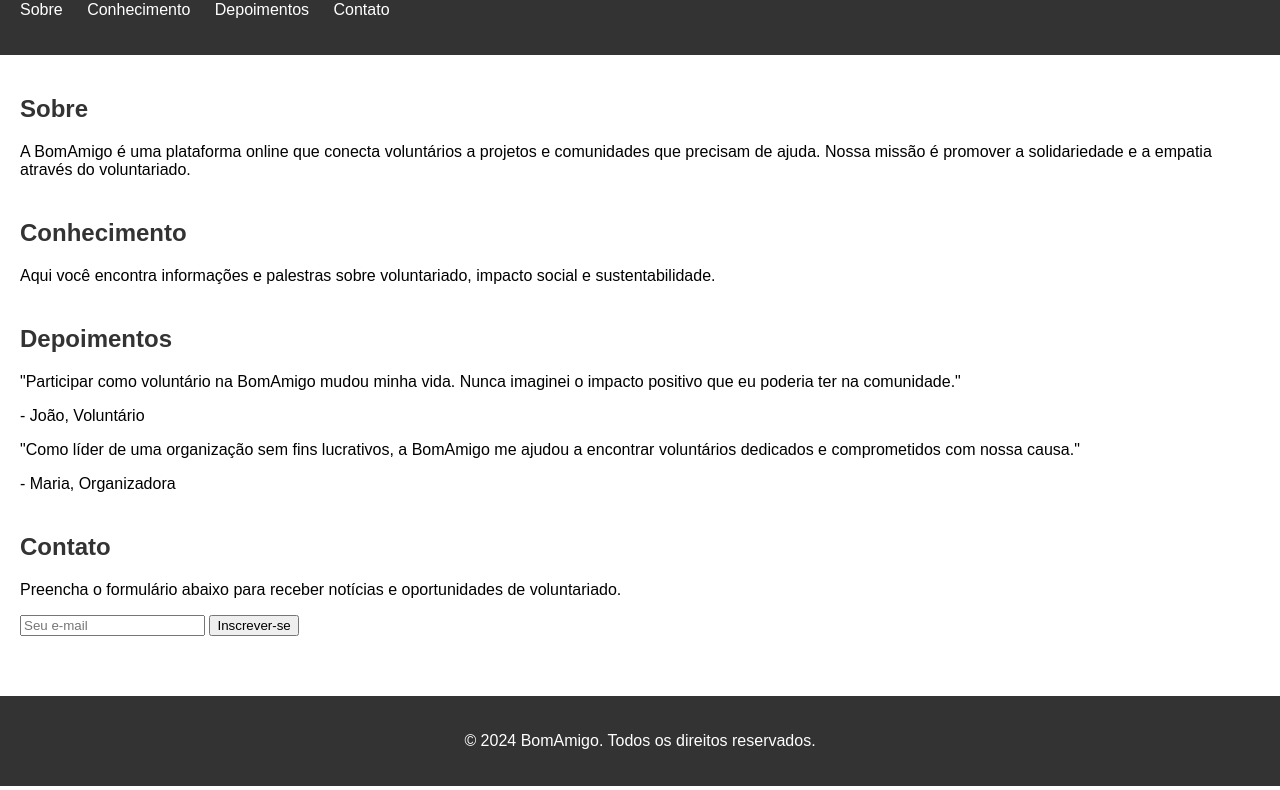
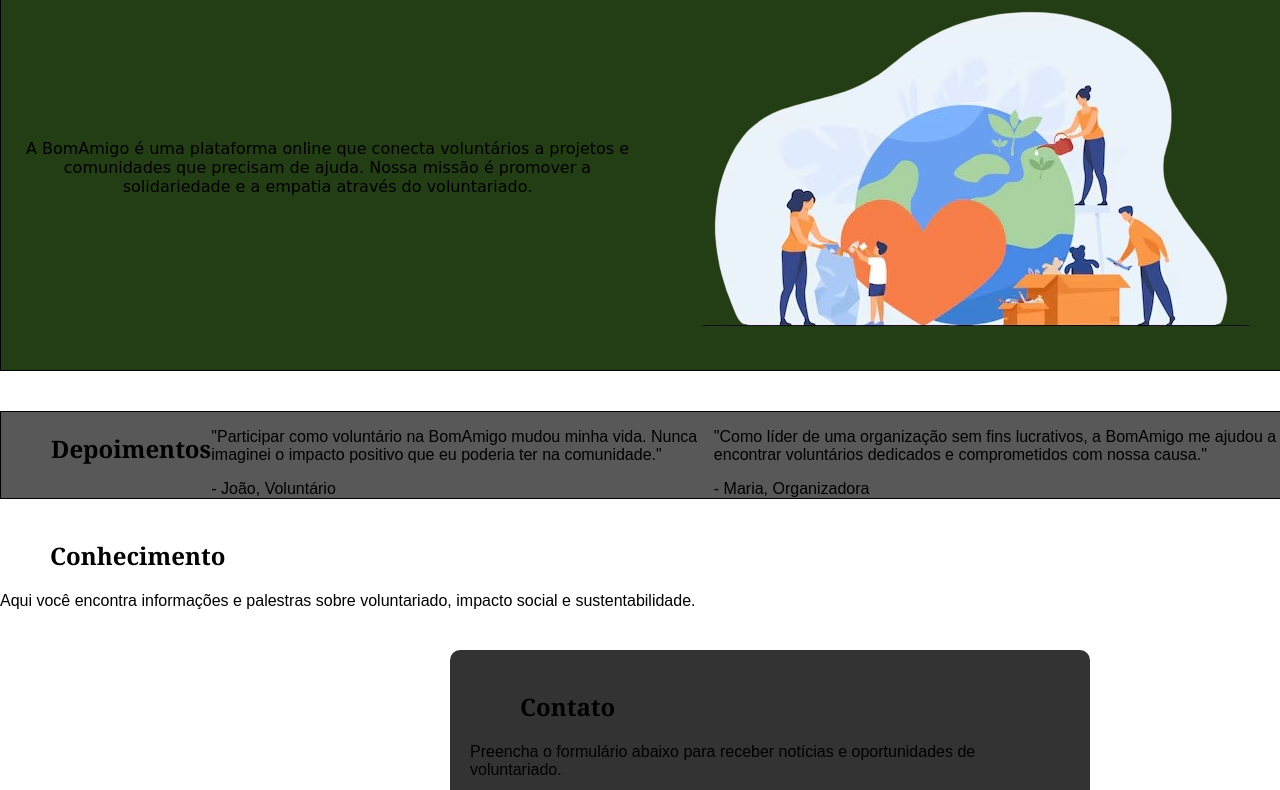
Before and after one commit to lucas-alexandrino/UnidosPeloBem, a plain HTML site: page index.html in a window 1280 px wide. Shown: the part 72-862 px from the top of the page. Drawn offline with Linux system fonts and the light colour scheme.

Commit message:
Atualização Semana

```diff
--- a/index.html
+++ b/index.html
@@ -1,52 +1,61 @@
 <!DOCTYPE html>
 <html lang="en">
+
 <head>
   <meta charset="UTF-8">
   <meta name="viewport" content="width=device-width, initial-scale=1.0">
   <title>BomAmigo - Conectando Voluntários</title>
   <link rel="stylesheet" href="styles.css">
 </head>
+
 <body>
   <header>
     <h1>BomAmigo</h1>
     <nav>
       <ul>
-                <li><a href="#about">Sobre</a></li>
+        <li><a href="#sobre">Sobre</a></li>
         <li><a href="#knowledge">Conhecimento</a></li>
-                <li><a href="#testimonials">Depoimentos</a></li>
-                <li><a href="#contact">Contato</a></li>
+        <li><a href="#depoimentos">Depoimentos</a></li>
+        <li><a href="#contato">Contato</a></li>
       </ul>
     </nav>
   </header>
 
   <main>
-        <section id="about">
-            <h2>Sobre</h2>
-            <p>A BomAmigo é uma plataforma online que conecta voluntários a projetos e comunidades que precisam de ajuda. Nossa missão é promover a solidariedade e a empatia através do voluntariado.</p>
+    <section id="sobre" class="base1">
+      <p class="texto">A BomAmigo é uma plataforma online que conecta voluntários a projetos e comunidades que
+        precisam de ajuda. Nossa missão é promover a solidariedade e a empatia através do voluntariado.</p>
+      <img src="img/imagem-banner-removebg-preview.png" alt="imagem">
     </section>
 
-        <section id="knowledge">
+    <section class="depoimentos">
+      <h2>Depoimentos</h2>
+      <div id="voluntario">
+        <p>"Participar como voluntário na BomAmigo mudou minha vida. Nunca imaginei o impacto positivo que eu
+          poderia ter na comunidade."</p>
+        <span>- João, Voluntário</span>
+      </div>
+      <div id="voluntario">
+        <p>"Como líder de uma organização sem fins lucrativos, a BomAmigo me ajudou a encontrar voluntários
+          dedicados e comprometidos com nossa causa."</p>
+        <span>- Maria, Organizadora</span>
+      </div>
+    </section>
+
+    <section id="Conhecimento">
       <h2>Conhecimento</h2>
       <p>Aqui você encontra informações e palestras sobre voluntariado, impacto social e sustentabilidade.</p>
     </section>
 
-        <section id="testimonials">
-            <h2>Depoimentos</h2>
-            <div class="testimonial">
-                <p>"Participar como voluntário na BomAmigo mudou minha vida. Nunca imaginei o impacto positivo que eu poderia ter na comunidade."</p>
-                <span>- João, Voluntário</span>
-            </div>
-            <div class="testimonial">
-                <p>"Como líder de uma organização sem fins lucrativos, a BomAmigo me ajudou a encontrar voluntários dedicados e comprometidos com nossa causa."</p>
-                <span>- Maria, Organizadora</span>
-            </div>
-        </section>
 
-        <section id="contact">
+
+    <section id="contato" class="container">
       <h2>Contato</h2>
       <p>Preencha o formulário abaixo para receber notícias e oportunidades de voluntariado.</p>
       <form action="#" method="post">
+        <input name="text" placeholder="Seu nome" required>
         <input type="email" name="email" placeholder="Seu e-mail" required>
+        <input type="radio" placeholder="Você tem preferencia de voluntariado?" required>
         <input type="submit" value="Inscrever-se">
       </form>
     </section>
@@ -56,4 +65,5 @@
     <p>&copy; 2024 BomAmigo. Todos os direitos reservados.</p>
   </footer>
 </body>
+
 </html>
--- a/styles.css
+++ b/styles.css
@@ -8,10 +8,11 @@
     background-color: #333;
     color: #fff;
     padding: 20px;
-}
-
-header h1 {
-    margin: 0;
+    height: 10px;
+    display:flex;
+    flex-direction: row;
+    justify-content: space-between;
+    align-items: center;
 }
 
 nav ul {
@@ -19,9 +20,20 @@
     padding: 0;
 }
 
+h2 {
+    font-family:Georgia, 'Times New Roman', Times, serif;
+    font-weight:bolder;
+    margin-left: 50px;
+}
+
+/* header h1 {
+    margin: 0;
+}
+*/
+
 nav ul li {
     display: inline;
-    margin-right: 20px;
+   /* margin-right: 20px; */
 }
 
 nav ul li a {
@@ -30,15 +42,12 @@
 }
 
 main {
-    padding: 20px;
+
+    width: 100%;
 }
 
 section {
     margin-bottom: 40px;
-}
-
-h2 {
-    color: #333;
 }
 
 footer {
@@ -47,3 +56,81 @@
     text-align: center;
     padding: 20px;
 }
+
+.base1 {
+    height: auto;
+    position: relative;
+    border: 1px black solid;
+    background-color: #233e14;
+    border-right: 0px;
+    display: flex;
+
+  }
+
+.texto {
+    font-family:cursive;
+    padding: 10px;
+    margin-top: 150px;
+    text-align: center;
+}
+
+.depoimentos {
+    height: auto;
+    position: relative;
+    border: 1px black solid;
+    background-color: #585858;
+    border-right: 0px;
+    display: flex;
+}
+
+.voluntario {
+
+}
+
+.container {
+    padding: 20px;
+    border-radius: 10px;
+    background-color: #333;
+    margin-left: 450px;
+    width: 600px;
+}
+/*
+
+Banner
+Depoimentos(confirmação do banner)
+Missao e valores
+Contato
+Sobre com projetos realizados
+
+Fazer:
+
+Geral:
+Cores e fontes
+
+Nav:
+Cores e fontes
+
+Depoimentos:
+Ver se da pra por imagem, caso não só icones e falas
+
+Missão e valores:
+Fazer do zero
+
+Contato(formulário):
+Preencher o formulário
+Perguntas:
+
+Qual seu nome?
+Qual seu e-mail
+Você tem preferencia de voluntariado?
+
+Aceitar os termos:
+
+Tenho mais de 18 anos
+
+Sobre:
+"Veja mais projetos da BomAmigo"
+
+
+
+*/
```
Also changed, not shown: img/imagem-banner-removebg-preview.png (added), img/voluntarios-removebg-preview.png (added). Lines whose indentation alone changed are shown as unchanged.
